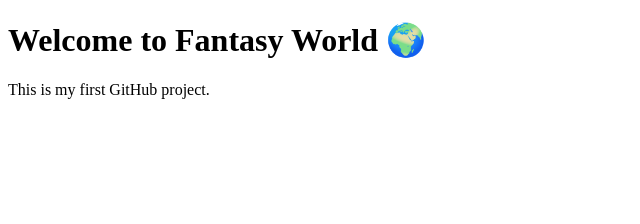
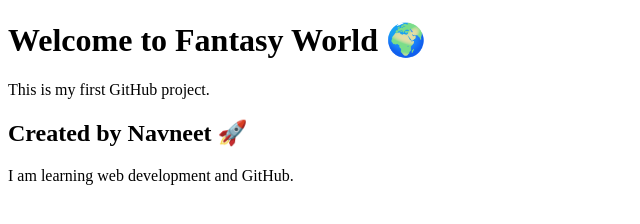
Before and after one commit to navneet96650-debug/Fantasy_World, a plain HTML site: page index.html in a window 1280 px wide. Shown: the whole page, without its empty margins (0-640 px from the left). Drawn offline with Linux system fonts and the light colour scheme.

Commit message:
updated webpage design

```diff
--- a/index.html
+++ b/index.html
@@ -6,5 +6,7 @@
 <body>
     <h1>Welcome to Fantasy World 🌍</h1>
     <p>This is my first GitHub project.</p>
+    <h2>Created by Navneet 🚀</h2>
+<p>I am learning web development and GitHub.</p>
 </body>
 </html>
```
